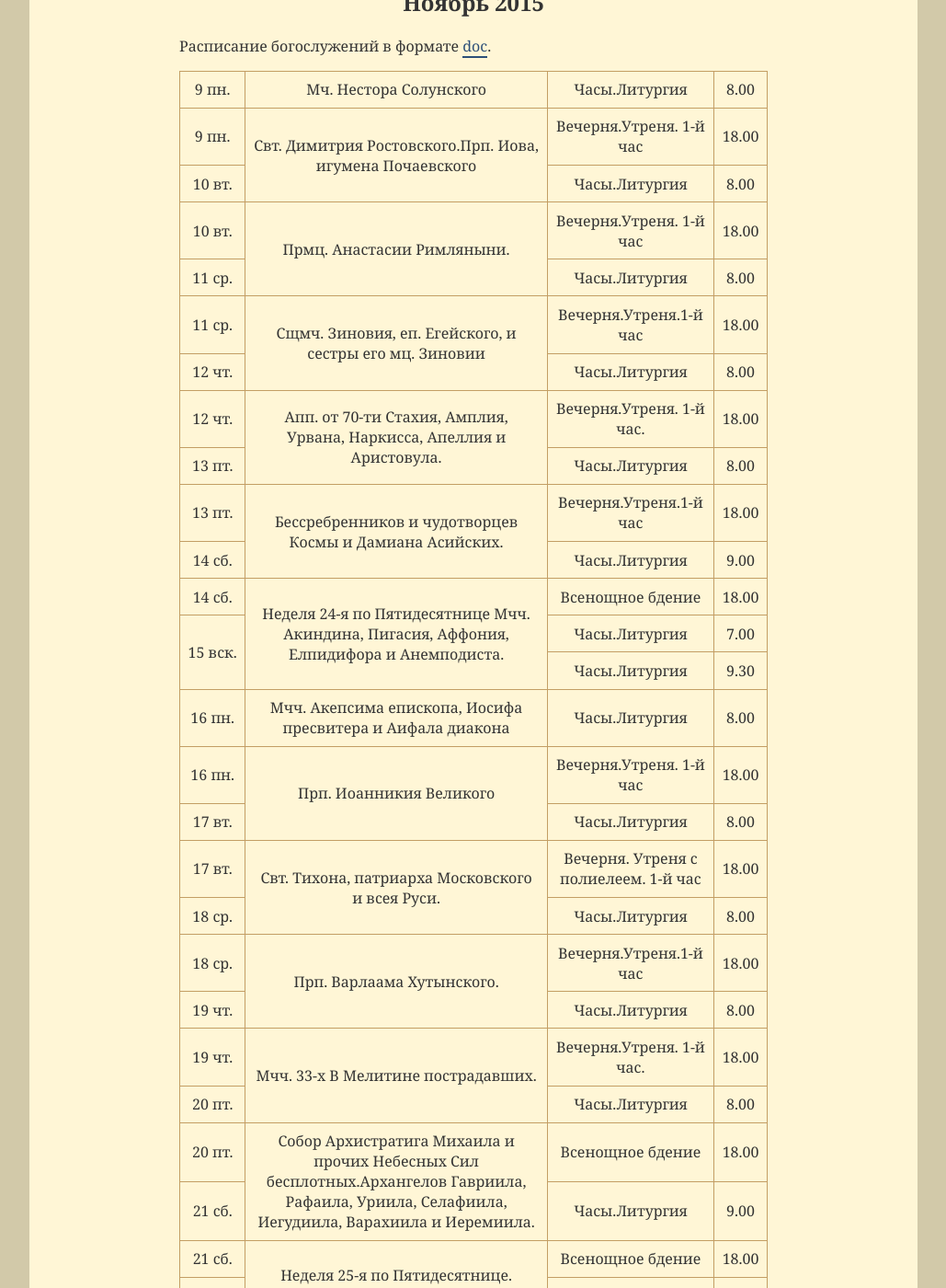
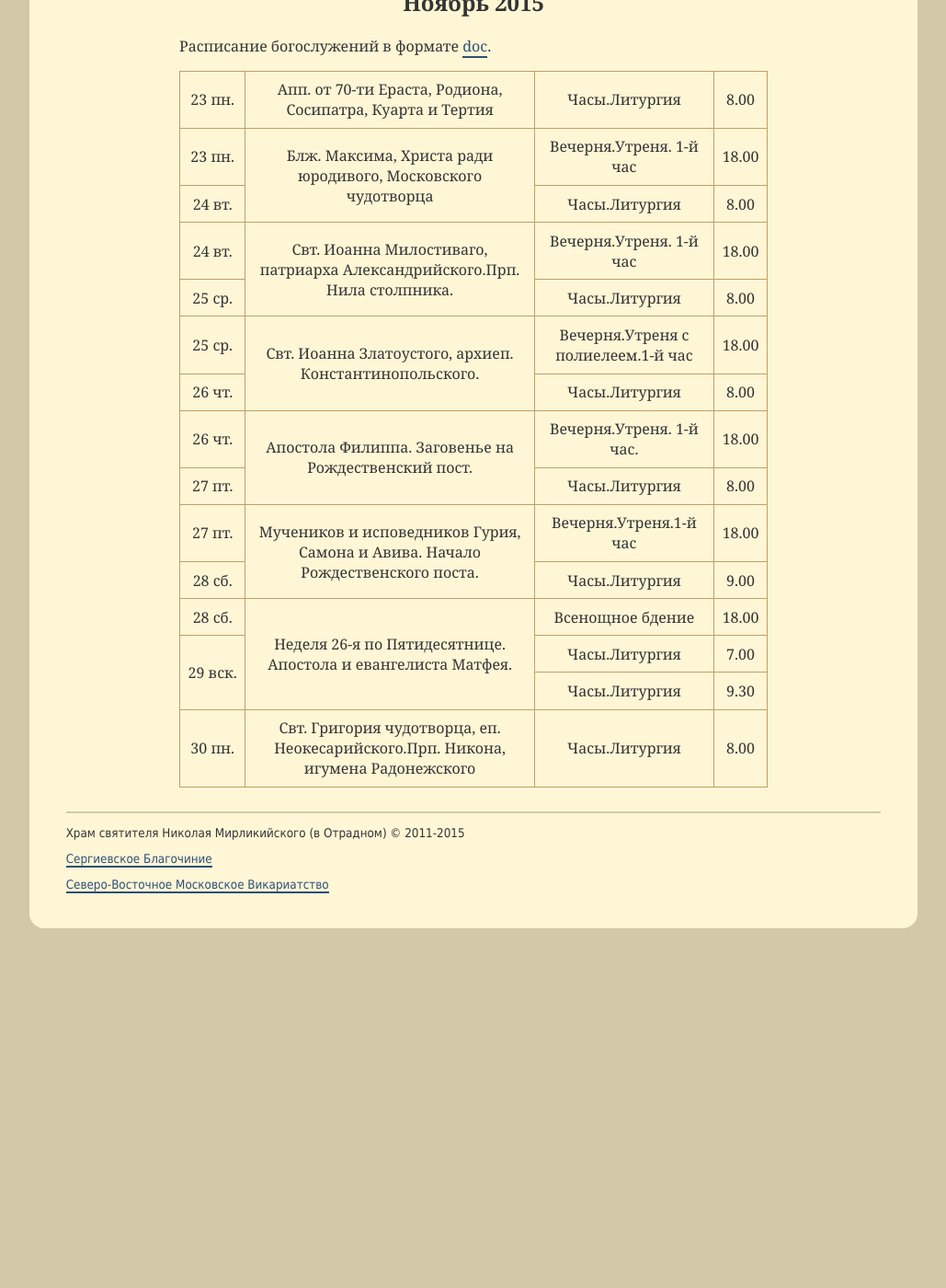
Before and after one commit to hramotradnoe/hramotradnoe.github.io, a Jekyll site: the page built from schedule/index.html, in a window 1280 px wide and 1400 px high, scrolled down 350 px. Shown: the whole window at 92% size, without its empty margins (125-1154 px from the left). Built offline with Jekyll 4.4.1, drawn with Linux system fonts in a browser that asks for light colours; Markdown is read by kramdown in place of the engine named in the settings; after the commit the page ends 1367 px from its top, so only the background shows below that; some of the changed text lies outside the part shown.

Commit message:
Update schedule.yml

```diff
--- a/_data/schedule.yml
+++ b/_data/schedule.yml
@@ -1,115 +1,64 @@
 period: Ноябрь 2015
 link: https://docs.google.com/document/d/1CN5P4vVfMlmydKAfHpWqXxQddnHoUrA0qXNm8HplBFo/edit
 timetable:
- - description : "Мч. Нестора Солунского"
+ - description : "Апп. от 70-ти Ераста, Родиона, Сосипатра, Куарта и Тертия"
    services    :
-      - day   : 9&nbsp;пн.
+      - day   : 23&nbsp;пн.
         time  : '8.00'
         title : "Часы.Литургия"
- - description : "Свт. Димитрия Ростовского.Прп. Иова, игумена Почаевского"
+ - description : "Блж. Максима, Христа ради юродивого, Московского чудотворца"
    services    :
-      - day   : 9&nbsp;пн.
+      - day   : 23&nbsp;пн.
         time  : '18.00'
         title : "Вечерня.Утреня. 1-й час"
-      - day   : 10&nbsp;вт.
+      - day   : 24&nbsp;вт.
         time  : '8.00'
         title : "Часы.Литургия"
- - description : "Прмц. Анастасии Римляныни."
+ - description : "Свт. Иоанна Милостиваго, патриарха Александрийского.Прп. Нила столпника."
    services    :
-      - day   : 10&nbsp;вт.
+      - day   : 24&nbsp;вт.
         time  : '18.00'
         title : "Вечерня.Утреня. 1-й час"
-      - day   : 11&nbsp;ср.
+      - day   : 25&nbsp;ср.
         time  : '8.00'
         title : "Часы.Литургия"
- - description : "Сщмч. Зиновия, еп. Егейского, и сестры его мц. Зиновии"
+ - description : "Свт. Иоанна Златоустого, архиеп. Константинопольского."
    services    :
-      - day   : 11&nbsp;ср.
+      - day   : 25&nbsp;ср.
+        time  : '18.00'
+        title : "Вечерня.Утреня с полиелеем.1-й час"
+      - day   : 26&nbsp;чт.
+        time  : '8.00'
+        title : "Часы.Литургия"
+ - description : "Апостола Филиппа. Заговенье на Рождественский пост."
+   services    :
+      - day   : 26&nbsp;чт.
+        time  : '18.00'
+        title : "Вечерня.Утреня. 1-й час."
+      - day   : 27&nbsp;пт.
+        time  : '8.00'
+        title : "Часы.Литургия"
+ - description : "Мучеников и исповедников Гурия, Самона и Авива. Начало Рождественского поста."
+   services    :
+      - day   : 27&nbsp;пт.
         time  : '18.00'
         title : "Вечерня.Утреня.1-й час"
-      - day   : 12&nbsp;чт.
+      - day   : 28&nbsp;сб.
+        time  : '9.00'
+        title : "Часы.Литургия"
+ - description : "Неделя 26-я по Пятидесятнице. Апостола и евангелиста Матфея."
+   services    :
+      - day   : 28&nbsp;сб.
+        time  : '18.00'
+        title : "Всенощное бдение"
+      - day   : 29&nbsp;вск.
+        time  : '7.00'
+        title : "Часы.Литургия"
+      - day   : 29&nbsp;вск.
+        time  : '9.30'
+        title : "Часы.Литургия"
+ - description : "Свт. Григория чудотворца, еп. Неокесарийского.Прп. Никона, игумена Радонежского"
+   services    :
+      - day   : 30&nbsp;пн.
         time  : '8.00'
         title : "Часы.Литургия"
- - description : "Апп. от 70-ти Стахия, Амплия, Урвана, Наркисса, Апеллия и Аристовула."
-   services    :
-      - day   : 12&nbsp;чт.
-        time  : '18.00'
-        title : "Вечерня.Утреня. 1-й час."
-      - day   : 13&nbsp;пт.
-        time  : '8.00'
-        title : "Часы.Литургия"
- - description : "Бессребренников и чудотворцев Космы и Дамиана Асийских."
-   services    :
-      - day   : 13&nbsp;пт.
-        time  : '18.00'
-        title : "Вечерня.Утреня.1-й час"
-      - day   : 14&nbsp;сб.
-        time  : '9.00'
-        title : "Часы.Литургия"
- - description : "Неделя 24-я по Пятидесятнице Мчч. Акиндина, Пигасия, Аффония, Елпидифора и Анемподиста."
-   services    :
-      - day   : 14&nbsp;сб.
-        time  : '18.00'
-        title : "Всенощное бдение"
-      - day   : 15&nbsp;вск.
-        time  : '7.00'
-        title : "Часы.Литургия"
-      - day   : 15&nbsp;вск.
-        time  : '9.30'
-        title : "Часы.Литургия"
- - description : "Мчч. Акепсима епископа, Иосифа пресвитера и Аифала диакона"
-   services    :
-      - day   : 16&nbsp;пн.
-        time  : '8.00'
-        title : "Часы.Литургия"
- - description : "Прп. Иоанникия Великого"
-   services    :
-      - day   : 16&nbsp;пн.
-        time  : '18.00'
-        title : "Вечерня.Утреня. 1-й час"
-      - day   : 17&nbsp;вт.
-        time  : '8.00'
-        title : "Часы.Литургия"
- - description : "Свт. Тихона, патриарха Московского и всея Руси."
-   services    :
-      - day   : 17&nbsp;вт.
-        time  : '18.00'
-        title : "Вечерня. Утреня с полиелеем. 1-й час"
-      - day   : 18&nbsp;ср.
-        time  : '8.00'
-        title : "Часы.Литургия"
- - description : "Прп. Варлаама Хутынского."
-   services    :
-      - day   : 18&nbsp;ср.
-        time  : '18.00'
-        title : "Вечерня.Утреня.1-й час"
-      - day   : 19&nbsp;чт.
-        time  : '8.00'
-        title : "Часы.Литургия"
- - description : "Мчч. 33-х В Мелитине пострадавших."
-   services    :
-      - day   : 19&nbsp;чт.
-        time  : '18.00'
-        title : "Вечерня.Утреня. 1-й час."
-      - day   : 20&nbsp;пт.
-        time  : '8.00'
-        title : "Часы.Литургия"
- - description : "Собор Архистратига Михаила и прочих Небесных Сил бесплотных.Архангелов Гавриила, Рафаила, Уриила, Селафиила, Иегудиила, Варахиила и Иеремиила."
-   services    :
-      - day   : 20&nbsp;пт.
-        time  : '18.00'
-        title : "Всенощное бдение"
-      - day   : 21&nbsp;сб.
-        time  : '9.00'
-        title : "Часы.Литургия"
- - description : "Неделя 25-я по Пятидесятнице. Иконы Божией Матери «Скоропослушница»."
-   services    :
-      - day   : 21&nbsp;сб.
-        time  : '18.00'
-        title : "Всенощное бдение"
-      - day   : 22&nbsp;вск.
-        time  : '7.00'
-        title : "Часы.Литургия"
-      - day   : 22&nbsp;вск.
-        time  : '9.30'
-        title : "Часы.Литургия"
```
